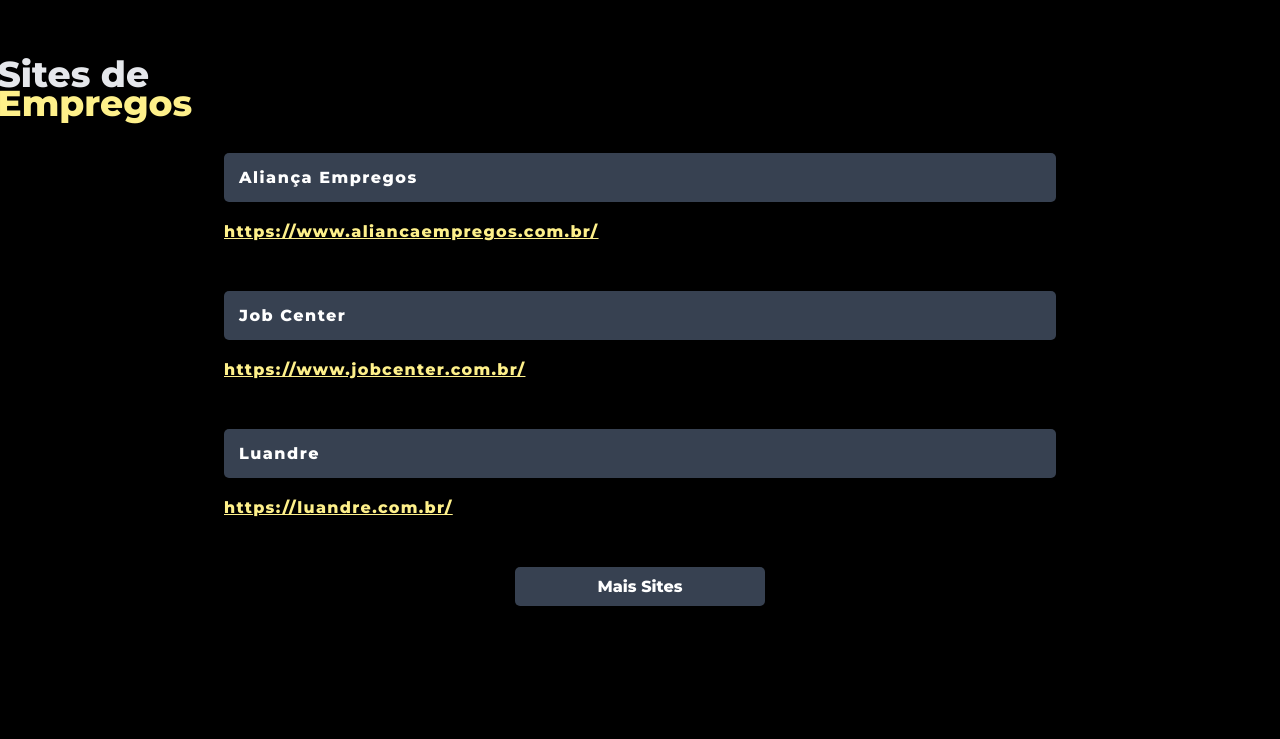
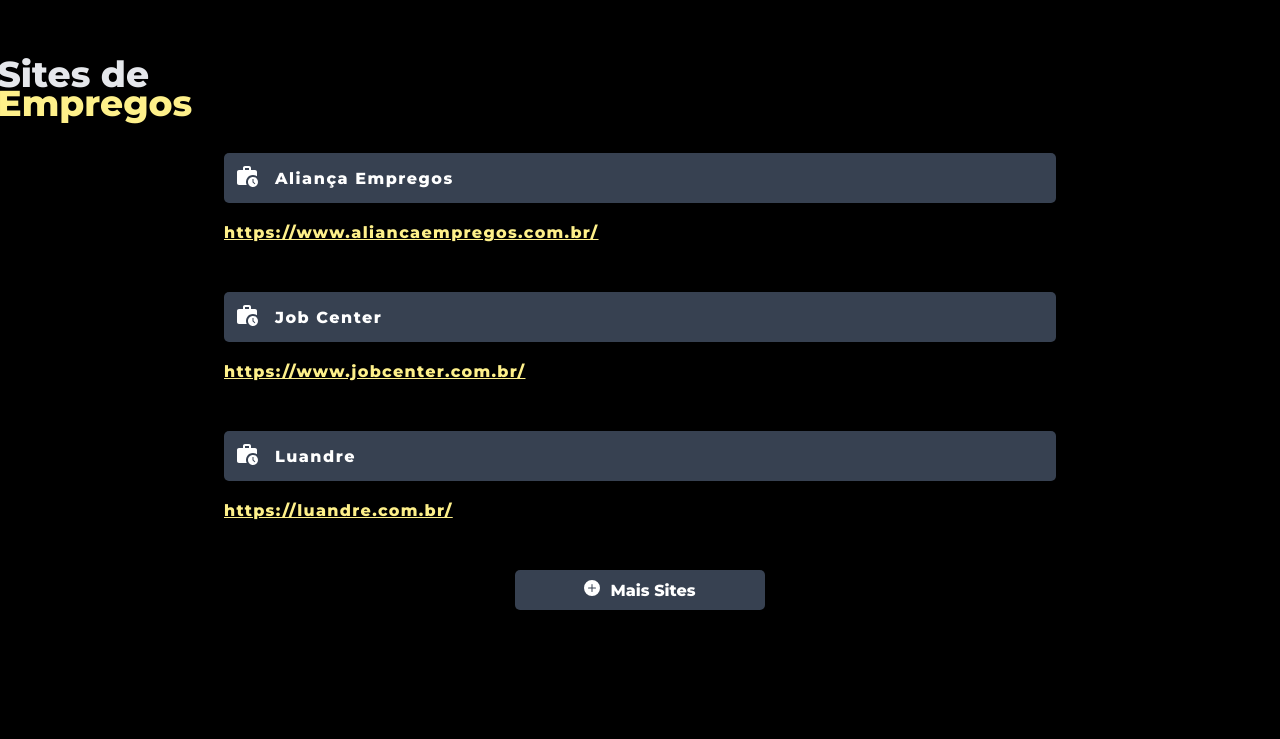
Before and after one commit to cajui54/guia_emprego, a React (Create React App) app: page / in a window 1280 px wide. Shown: the part 595-1334 px from the top of the page. Built offline with nearby package versions, Linux system fonts and the light colour scheme.

Commit message:
it has added new update in layout sectionJob

```diff
--- /dev/null
+++ b/src/components/Hero/HeroSection.jsx
@@ -0,0 +1,15 @@
+import React from 'react'
+import Heros from './Heros.style'
+
+const HeroSection = ({img}) => {
+  return (
+    <Heros>
+        <div className="container-hero">
+            <img src={img[4]} alt="" />
+            <div className="background"></div>
+        </div>
+    </Heros>
+  )
+}
+
+export default HeroSection
--- /dev/null
+++ b/src/components/Hero/Heros.style.js
@@ -0,0 +1,18 @@
+import styled from "styled-components";
+
+const Heros = styled.div`
+    width: 100%;
+    position: relative;
+    & img {
+        max-width: 100%;
+    }
+    .background {
+        width: 100%;
+        height: 250px;
+        background: linear-gradient(rgba(255,255, 255, 0.1), rgba(0, 0, 0, .9));
+        position: absolute;
+        top: 0;
+
+    }
+`
+export default Heros;
--- a/src/pages/Home/Home.jsx
+++ b/src/pages/Home/Home.jsx
@@ -1,4 +1,6 @@
 import React from 'react';
+import {MdWorkHistory} from 'react-icons/md'
+import {BsFillPlusCircleFill} from 'react-icons/bs'
 import { Link } from 'react-router-dom';
 import HomeStyle from './Homes.style';
 import datasJobs from '../../data/datasJobs';
@@ -37,21 +39,30 @@
                 {
                 <>
                     <div>
-                        <dt>{datas[0].name}</dt>
+                        <dt>
+                            <MdWorkHistory className='icon-site'/>
+                            {datas[0].name}
+                        </dt>
                         <dd>
                             <a href={datas[0].path} target="_blank" rel="noopener noreferrer">{datas[0].site}</a>
                         </dd>
                     </div>
 
                     <div>
-                        <dt>{datas[2].name}</dt>
+                        <dt>
+                            <MdWorkHistory className='icon-site'/>
+                            {datas[2].name}
+                        </dt>
                         <dd>
                             <a href={datas[2].path} target="_blank" rel="noopener noreferrer">{datas[2].site}</a>
                         </dd>
                     </div>
 
                     <div>
-                        <dt>{datas[3].name}</dt>
+                        <dt>
+                            <MdWorkHistory className='icon-site'/>
+                            {datas[3].name}
+                        </dt>
                         <dd>
                             <a href={datas[3].path} target="_blank" rel="noopener noreferrer">{datas[3].site}</a>
                         </dd>
@@ -59,7 +70,10 @@
                 </>
                 }
             </dl>
-                <Link className='btnLink' to={'/jobs'}>Mais Sites</Link>
+                <Link className='btnLink' to={'/jobs'}>
+                    <span><BsFillPlusCircleFill/></span>
+                    Mais Sites
+                </Link>
         </section>
         <Wrappers/>
         <Articles/>
--- a/src/pages/Home/Homes.style.js
+++ b/src/pages/Home/Homes.style.js
@@ -42,6 +42,15 @@
         padding: 10px;
         border-radius: 5px;
         font-weight: bold;
+
+    }
+    .icon-site {
+        color: #fff;
+        margin-right: 20px;
+        transform: scale(1.5);
+    }
+    .btnLink span {
+        margin-right: 10px;
     }
     @media screen and (min-width: 768px) {
         & dl {
--- a/src/pages/Jobs/Jobs.style.js
+++ b/src/pages/Jobs/Jobs.style.js
@@ -3,6 +3,7 @@
 const JobsSection = styled.div`
     overflow: hidden;
     position: relative;
+
     .container-btn-back {
         position: fixed;
         bottom: 15px;
@@ -19,6 +20,10 @@
         color: #fef08a;
         font-weight: bold;
         box-shadow: 0 0 8px #fef08a;
+        z-index: 3;
+    }
+    .group-title {
+        transform: translateY(-40px);
     }
     .container-btn-back div {
         transform: scale(1.8);
--- a/src/pages/Jobs/SectionJobs.jsx
+++ b/src/pages/Jobs/SectionJobs.jsx
@@ -3,12 +3,16 @@
 import {FaGlobe} from 'react-icons/fa6'
 import {IoArrowBackCircleOutline} from 'react-icons/io5'
 import datasJobs from '../../data/datasJobs';
+import { images } from '../../data/slideImages';
 import JobsSection from './Jobs.style';
+import HeroSection from '../../components/Hero/HeroSection';
 
 const SectionJobs = () => {
     const {datas} = datasJobs();
+
   return (
     <JobsSection>
+        <HeroSection img={images}/>
 
         <Link to='/' className='container-btn-back'>
             <div>
@@ -42,6 +46,7 @@
                 </dl>
             </div>
         </div>
+
     </JobsSection>
   )
 }
```
Also changed, not shown: src/data/slideImages.js (line endings or trailing spaces).
